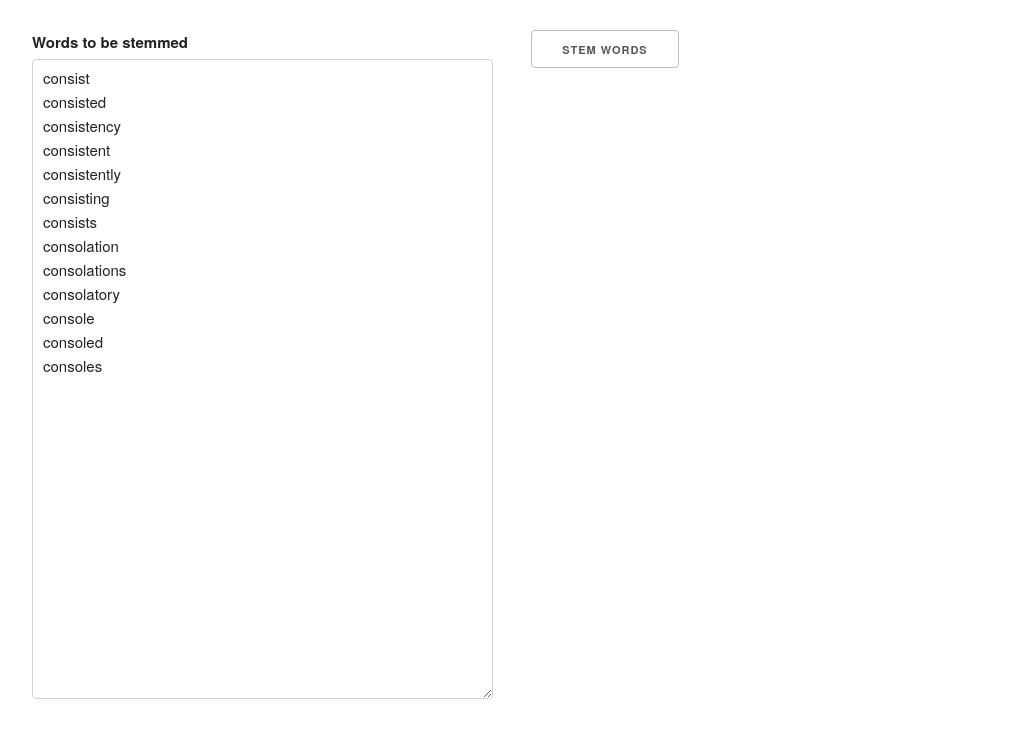
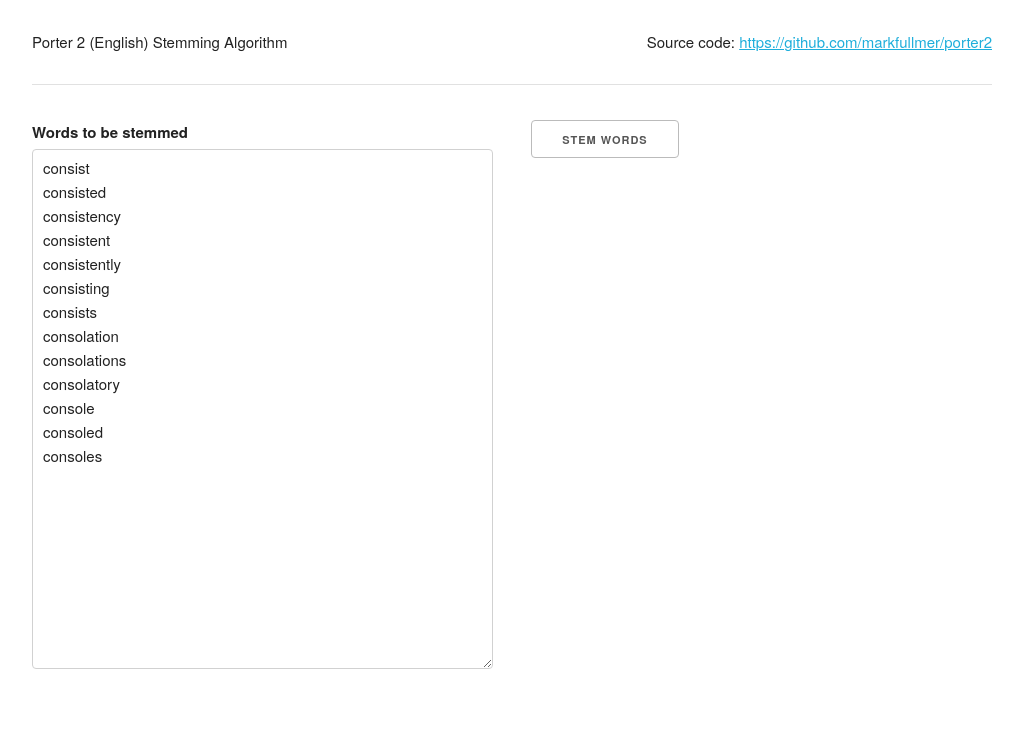
Before and after one commit to markfullmer/porter2, a PHP site: page /demo in a window 1280 px wide. Shown: the top 738 px of the page, without its empty margins (128-1151 px from the left). Run offline with PHP 8.4, Linux system fonts and the light colour scheme.

Commit message:
Add link back to github source code

```diff
--- a/demo/css/skeleton.css
+++ b/demo/css/skeleton.css
@@ -131,7 +131,7 @@ body {
   margin:2em;
 }
 textarea.textbox {
-    height: 80vh;
+    height: 65vh;
 }
 
 /* Typography
--- a/demo/index.php
+++ b/demo/index.php
@@ -35,6 +35,11 @@ echo '<!DOCTYPE html>
 
 echo '
 <div class="container">
+  <div class="row">
+    <div class="six twelve columns">
+      <span>Porter 2 (English) Stemming Algorithm</span><span class="u-pull-right">Source code: <a href="https://github.com/markfullmer/porter2">https://github.com/markfullmer/porter2</a></span><hr />
+    </div>
+  </div>
   <form action="//' . $_SERVER['SERVER_NAME'] . $_SERVER['REQUEST_URI'] . '" method="POST">
     <div class="row">
       <div class="six columns">
```
Also changed, not shown: index.php (added, +41 -0 lines).
